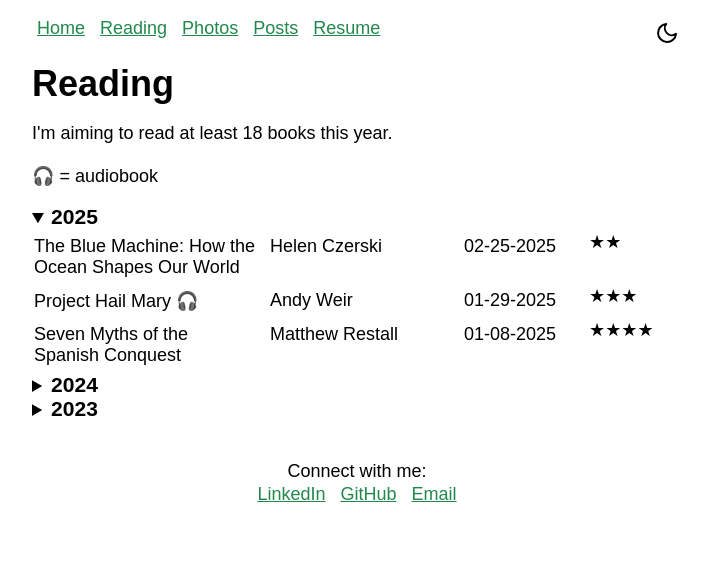
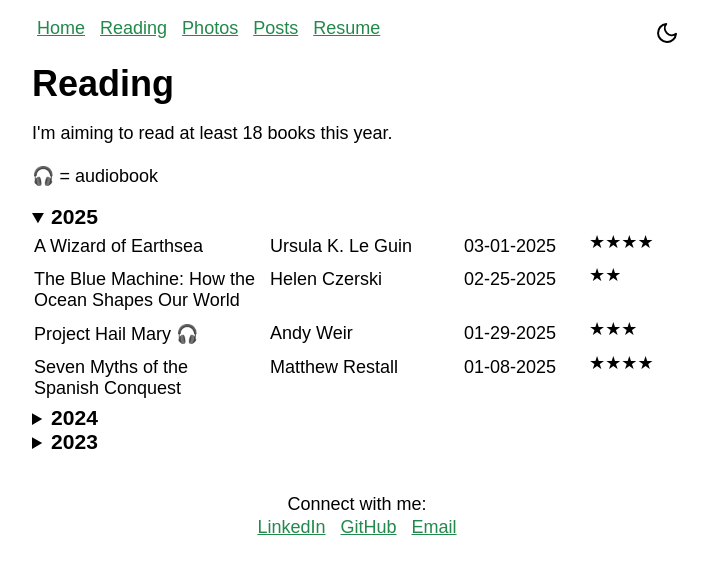
Before and after one commit to brandoncfallin/fallin-website, a Jekyll site: the page built from reading.md, in a window 1280 px wide. Shown: the top 574 px of the page, without its empty margins (283-991 px from the left). Built offline with Jekyll 4.4.1, drawn with Linux system fonts in a browser that asks for light colours.

Commit message:
earthsea

```diff
--- a/_includes/reading_table_2025.html
+++ b/_includes/reading_table_2025.html
@@ -1,5 +1,11 @@
 <table style="background-color:rgba(0, 0, 0, 0); width: 100%;">
     <tbody>
+        <tr>
+            <td class="titles">A Wizard of Earthsea</td>
+            <td class="authors">Ursula K. Le Guin</td>
+            <td class="dates">03-01-2025</td>
+            <td class="stars">★★★★</td>
+        </tr>
         <tr>
             <td class="titles">The Blue Machine: How the Ocean Shapes Our World</td>
             <td class="authors">Helen Czerski</td>
```
